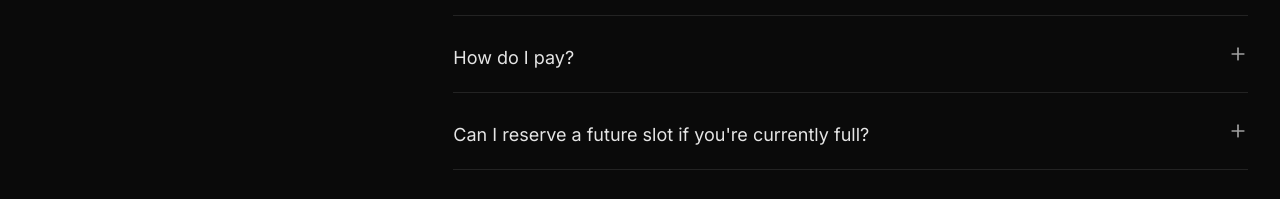
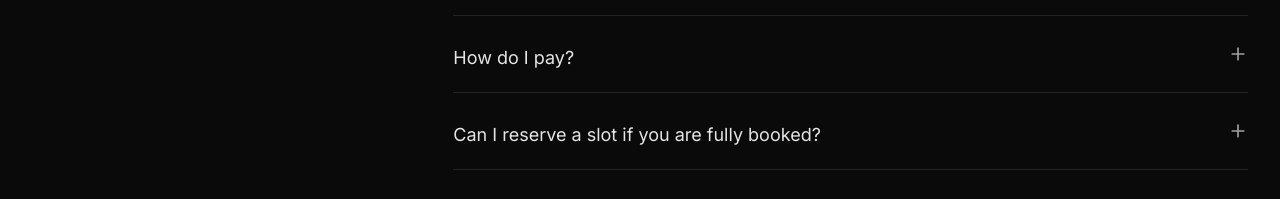
Before and after one commit to yatingzhaoo/BrewPot, a React (Vite) app: page / in a window 1280 px wide. Shown: the part 2680-2879 px from the top of the page. Built offline with nearby package versions, Linux system fonts and the light colour scheme.

Commit message:
content: update faq reservation question

```diff
--- a/src/components/FAQ.tsx
+++ b/src/components/FAQ.tsx
@@ -24,8 +24,8 @@ const faqs = [
     answer: "Payments are primarily in USD. Upon confirming our collaboration, I will send a formal invoice via Mercury. You can complete payment through the invoice portal, and a payment receipt will be issued immediately after your payment is processed. Alternative currencies and methods can be discussed case-by-case."
   },
   {
-    question: "Can I reserve a future slot if you're currently full?",
-    answer: "Yes. You can secure a future start date by paying in advance."
+    question: "Can I reserve a slot if you are fully booked?",
+    answer: "Yes. You can book a consultation to discuss your needs, and we can schedule a future slot based on my availability."
   },
   {
     question: "Can you sign an NDA?",
```
